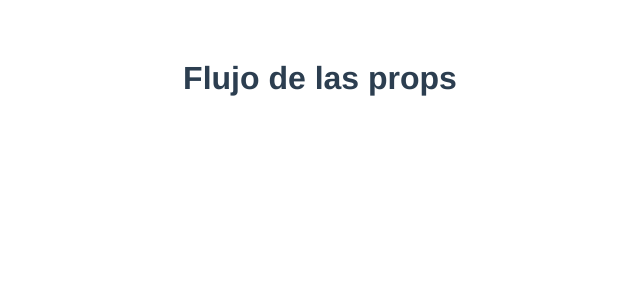
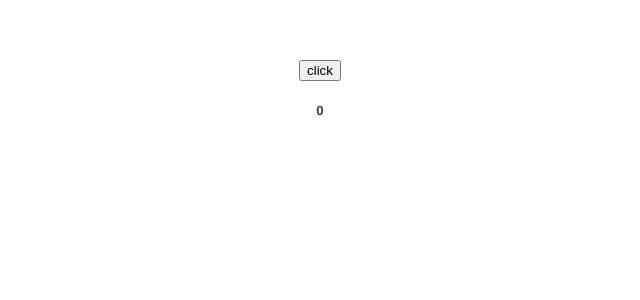
Before and after one commit to magalidefelippe/Vue-course-examples, a Vue app: page / in a window 1280 px wide. Shown: the top 300 px of the page, without its empty margins (320-960 px from the left). Built offline with nearby package versions, Linux system fonts and the light colour scheme.

Commit message:
Case one about mutating a prop example writed

```diff
--- a/src/App.vue
+++ b/src/App.vue
@@ -6,7 +6,7 @@
     <component-example v-show='false'/>
     <props-example v-show="false" :noteTitle="noteOneTitle" :noteImage="noteOneImage" :noteBody="noteOneBody"/>
     <props-example v-show="false" :noteTitle="noteTwoTitle" :noteImage="noteTwoImage" :noteBody="noteTwoBody"/>
-    <props-data-flow-example/>
+    <props-data-flow-example :counter="counter"/>
   </div>
 </template>
 
@@ -27,6 +27,7 @@ export default {
     noteTwoTitle: 'Argentina produce Sputnik V',
     noteTwoImage: 'https://www.eleconomista.com.mx/__export/1618942852522/sites/eleconomista/img/2021/04/20/vacuna_sputnik_v_reuters_rusia.jpg_1269359182.jpg',
     noteTwoBody: 'El primer lote podría entregarse a fines de junio',
+    counter: 0
 
   }),
   components: {
--- a/src/components/propsDataFlowExample.vue
+++ b/src/components/propsDataFlowExample.vue
@@ -1,11 +1,14 @@
 <template>
   <div>
-      <h1>Flujo de las props</h1>
+      <!-- Case 1 example -->
+      <button @click="counter++">click</button>
+      <h5>{{ counter }}</h5>
   </div>
 </template>
 
 <script>
 export default {
 
+    props: ['counter']
 };
 </script>
```
